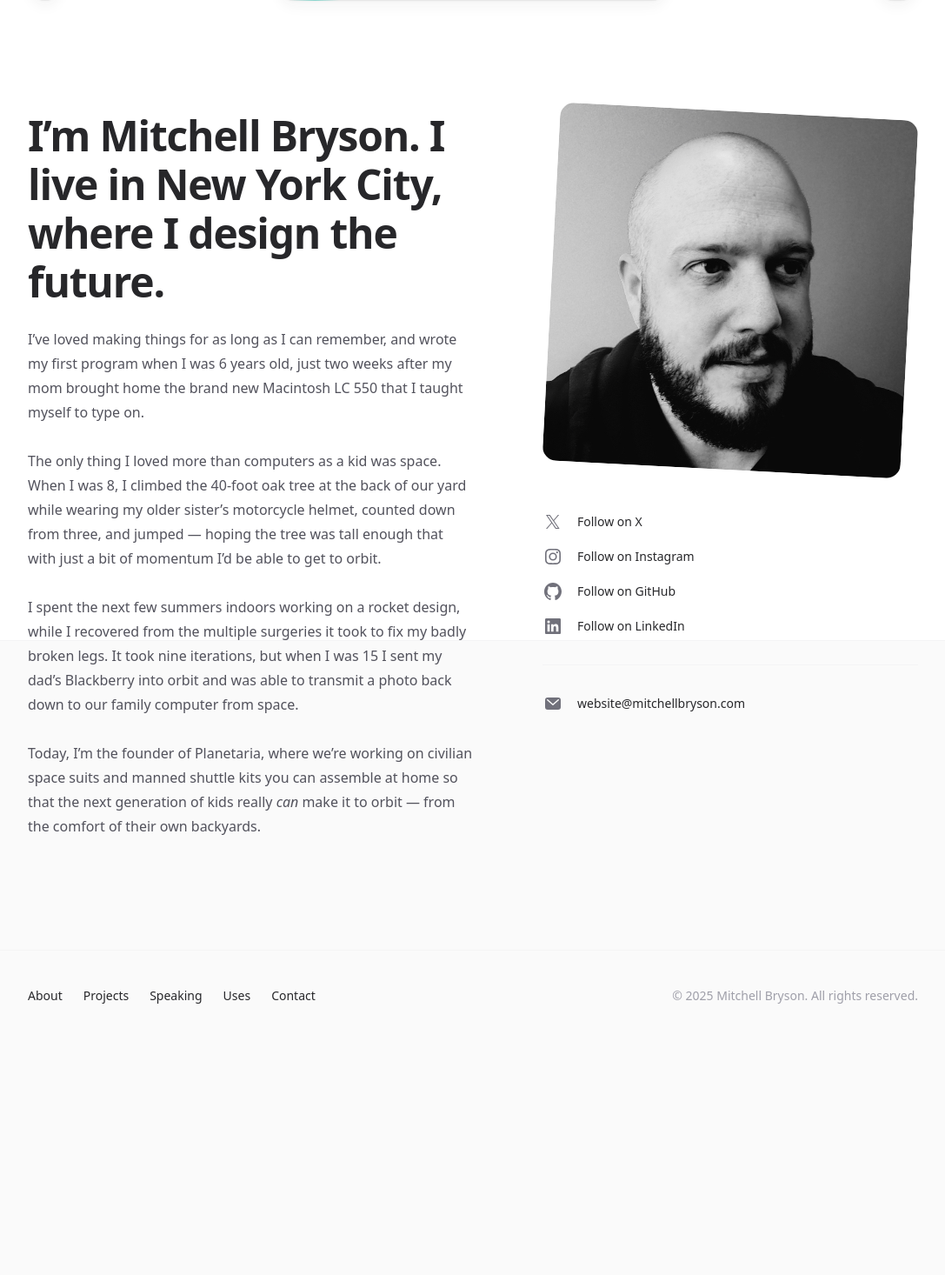
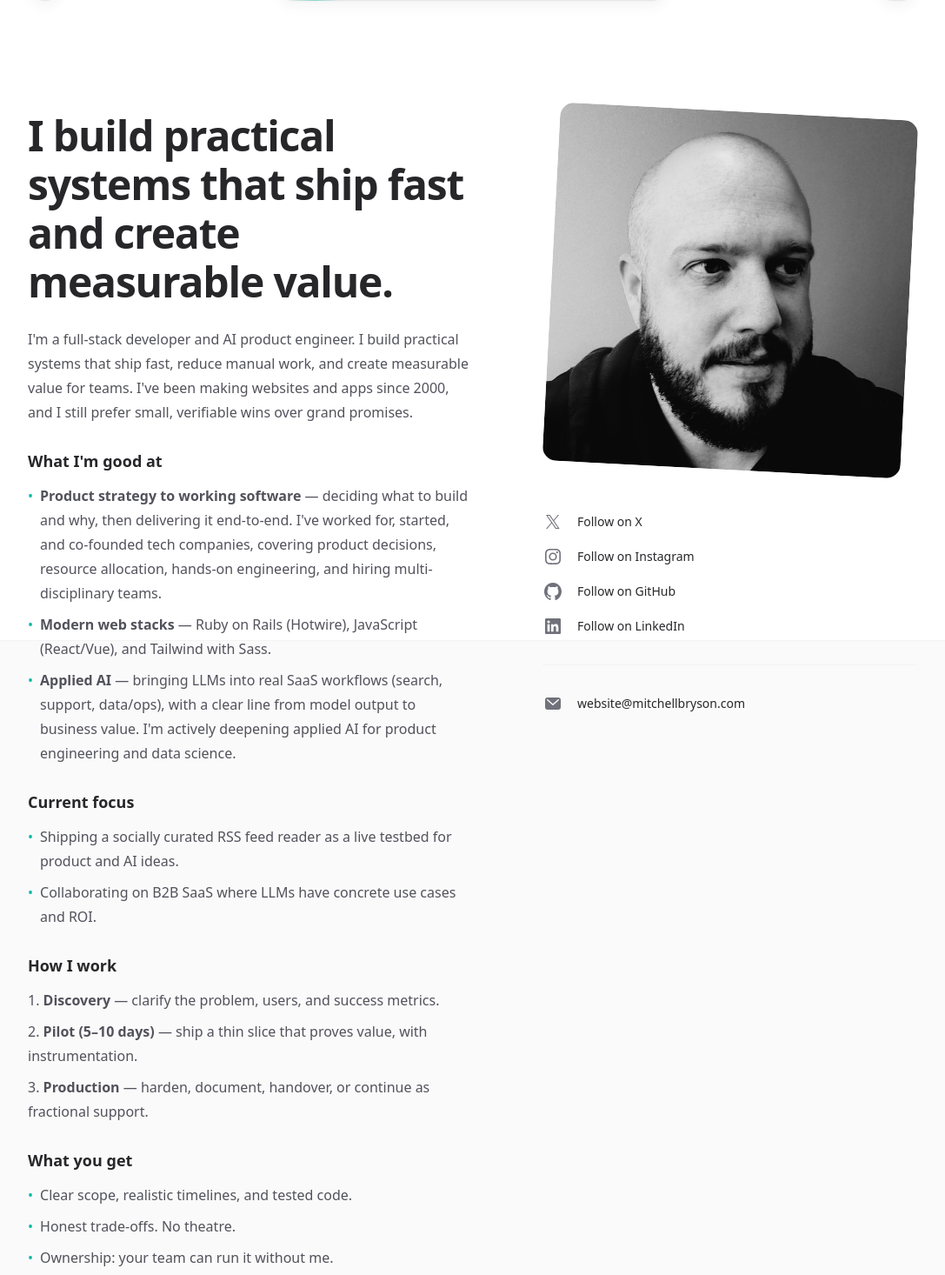
Before and after one commit to mitchellfyi/mitchellbryson.com, a Next.js app: page /about in a window 1280 px wide. Shown: the part 64-1530 px from the top of the page at 87% size, without its empty margins (96-1183 px from the left). Before the commit the page ends 1285 px from the top, so only its background shows below. Built offline with nearby package versions, Linux system fonts and the light colour scheme; no server answers.

Commit message:
about content

```diff
--- a/src/app/about/page.jsx
+++ b/src/app/about/page.jsx
@@ -38,8 +38,7 @@ function MailIcon(props) {
 
 export const metadata = {
   title: 'About',
-  description:
-    'I’m Mitchell Bryson. I live in New York City, where I design the future.',
+  description: 'I\'m Mitchell Bryson, a full-stack developer and AI product engineer. I build practical systems that ship fast and create measurable value.',
 }
 
 export default function About() {
@@ -58,36 +57,71 @@ export default function About() {
         </div>
         <div className="lg:order-first lg:row-span-2">
           <h1 className="text-4xl font-bold tracking-tight text-zinc-800 sm:text-5xl dark:text-zinc-100">
-            I’m Mitchell Bryson. I live in New York City, where I design the
-            future.
+            I build practical systems that ship fast and create measurable value.
           </h1>
           <div className="mt-6 space-y-7 text-base text-zinc-600 dark:text-zinc-400">
             <p>
-              I’ve loved making things for as long as I can remember, and wrote
-              my first program when I was 6 years old, just two weeks after my
-              mom brought home the brand new Macintosh LC 550 that I taught
-              myself to type on.
+              I'm a full-stack developer and AI product engineer. I build practical systems that ship fast, reduce manual work, and create measurable value for teams. I've been making websites and apps since 2000, and I still prefer small, verifiable wins over grand promises.
             </p>
-            <p>
-              The only thing I loved more than computers as a kid was space.
-              When I was 8, I climbed the 40-foot oak tree at the back of our
-              yard while wearing my older sister’s motorcycle helmet, counted
-              down from three, and jumped — hoping the tree was tall enough that
-              with just a bit of momentum I’d be able to get to orbit.
-            </p>
-            <p>
-              I spent the next few summers indoors working on a rocket design,
-              while I recovered from the multiple surgeries it took to fix my
-              badly broken legs. It took nine iterations, but when I was 15 I
-              sent my dad’s Blackberry into orbit and was able to transmit a
-              photo back down to our family computer from space.
-            </p>
-            <p>
-              Today, I’m the founder of Planetaria, where we’re working on
-              civilian space suits and manned shuttle kits you can assemble at
-              home so that the next generation of kids really <em>can</em> make
-              it to orbit — from the comfort of their own backyards.
-            </p>
+
+            <div>
+              <h2 className="text-lg font-semibold text-zinc-800 dark:text-zinc-200 mb-3">What I'm good at</h2>
+              <ul className="space-y-2">
+                <li className="flex items-start">
+                  <span className="text-teal-500 mr-2">•</span>
+                  <span><strong>Product strategy to working software</strong> — deciding what to build and why, then delivering it end-to-end. I've worked for, started, and co-founded tech companies, covering product decisions, resource allocation, hands-on engineering, and hiring multi-disciplinary teams.</span>
+                </li>
+                <li className="flex items-start">
+                  <span className="text-teal-500 mr-2">•</span>
+                  <span><strong>Modern web stacks</strong> — Ruby on Rails (Hotwire), JavaScript (React/Vue), and Tailwind with Sass.</span>
+                </li>
+                <li className="flex items-start">
+                  <span className="text-teal-500 mr-2">•</span>
+                  <span><strong>Applied AI</strong> — bringing LLMs into real SaaS workflows (search, support, data/ops), with a clear line from model output to business value. I'm actively deepening applied AI for product engineering and data science.</span>
+                </li>
+              </ul>
+            </div>
+
+            <div>
+              <h2 className="text-lg font-semibold text-zinc-800 dark:text-zinc-200 mb-3">Current focus</h2>
+              <ul className="space-y-2">
+                <li className="flex items-start">
+                  <span className="text-teal-500 mr-2">•</span>
+                  <span>Shipping a socially curated RSS feed reader as a live testbed for product and AI ideas.</span>
+                </li>
+                <li className="flex items-start">
+                  <span className="text-teal-500 mr-2">•</span>
+                  <span>Collaborating on B2B SaaS where LLMs have concrete use cases and ROI.</span>
+                </li>
+              </ul>
+            </div>
+
+            <div>
+              <h2 className="text-lg font-semibold text-zinc-800 dark:text-zinc-200 mb-3">How I work</h2>
+              <ol className="space-y-2 list-decimal list-inside">
+                <li><strong>Discovery</strong> — clarify the problem, users, and success metrics.</li>
+                <li><strong>Pilot (5–10 days)</strong> — ship a thin slice that proves value, with instrumentation.</li>
+                <li><strong>Production</strong> — harden, document, handover, or continue as fractional support.</li>
+              </ol>
+            </div>
+
+            <div>
+              <h2 className="text-lg font-semibold text-zinc-800 dark:text-zinc-200 mb-3">What you get</h2>
+              <ul className="space-y-2">
+                <li className="flex items-start">
+                  <span className="text-teal-500 mr-2">•</span>
+                  <span>Clear scope, realistic timelines, and tested code.</span>
+                </li>
+                <li className="flex items-start">
+                  <span className="text-teal-500 mr-2">•</span>
+                  <span>Honest trade-offs. No theatre.</span>
+                </li>
+                <li className="flex items-start">
+                  <span className="text-teal-500 mr-2">•</span>
+                  <span>Ownership: your team can run it without me.</span>
+                </li>
+              </ul>
+            </div>
           </div>
         </div>
         <div className="lg:pl-20">
```
